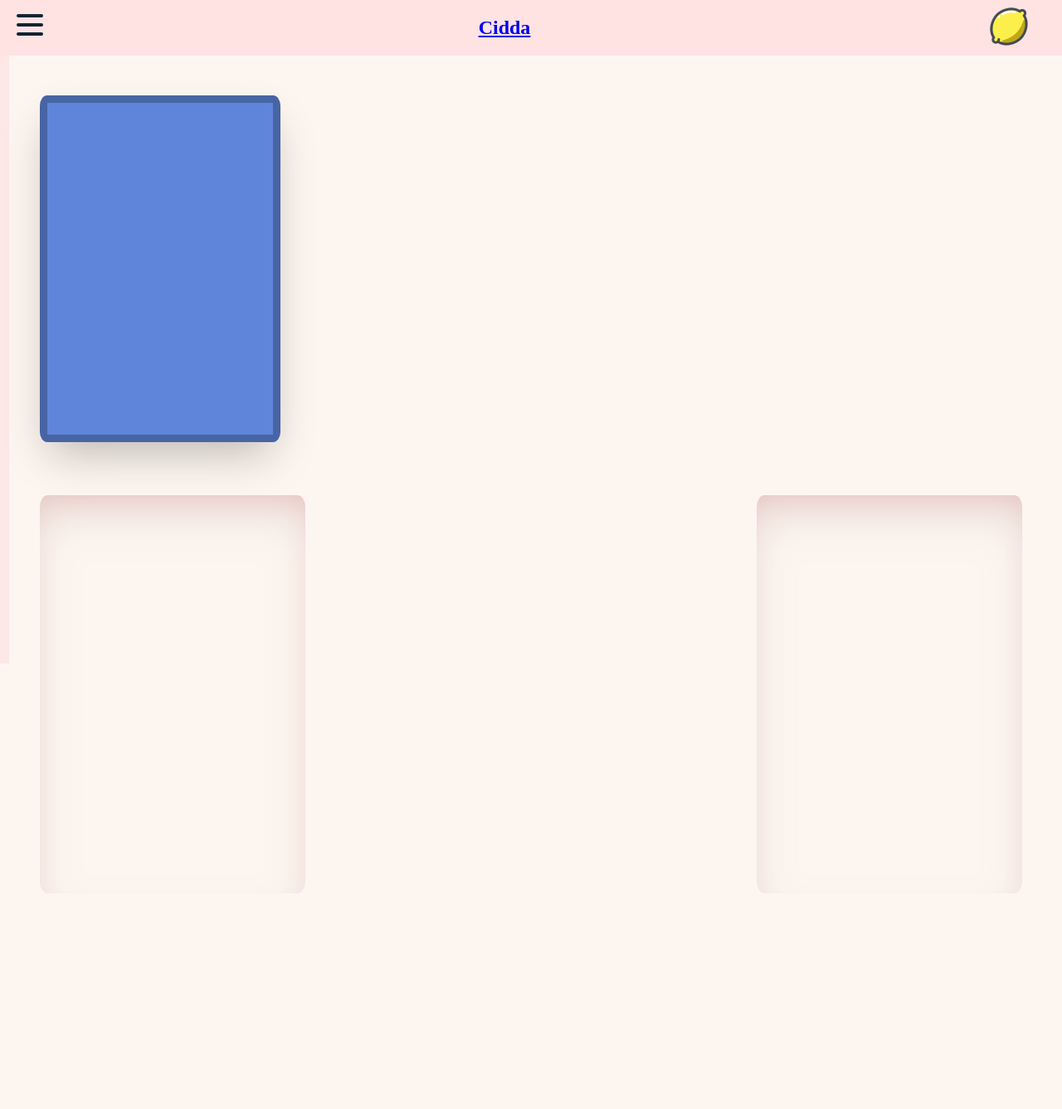
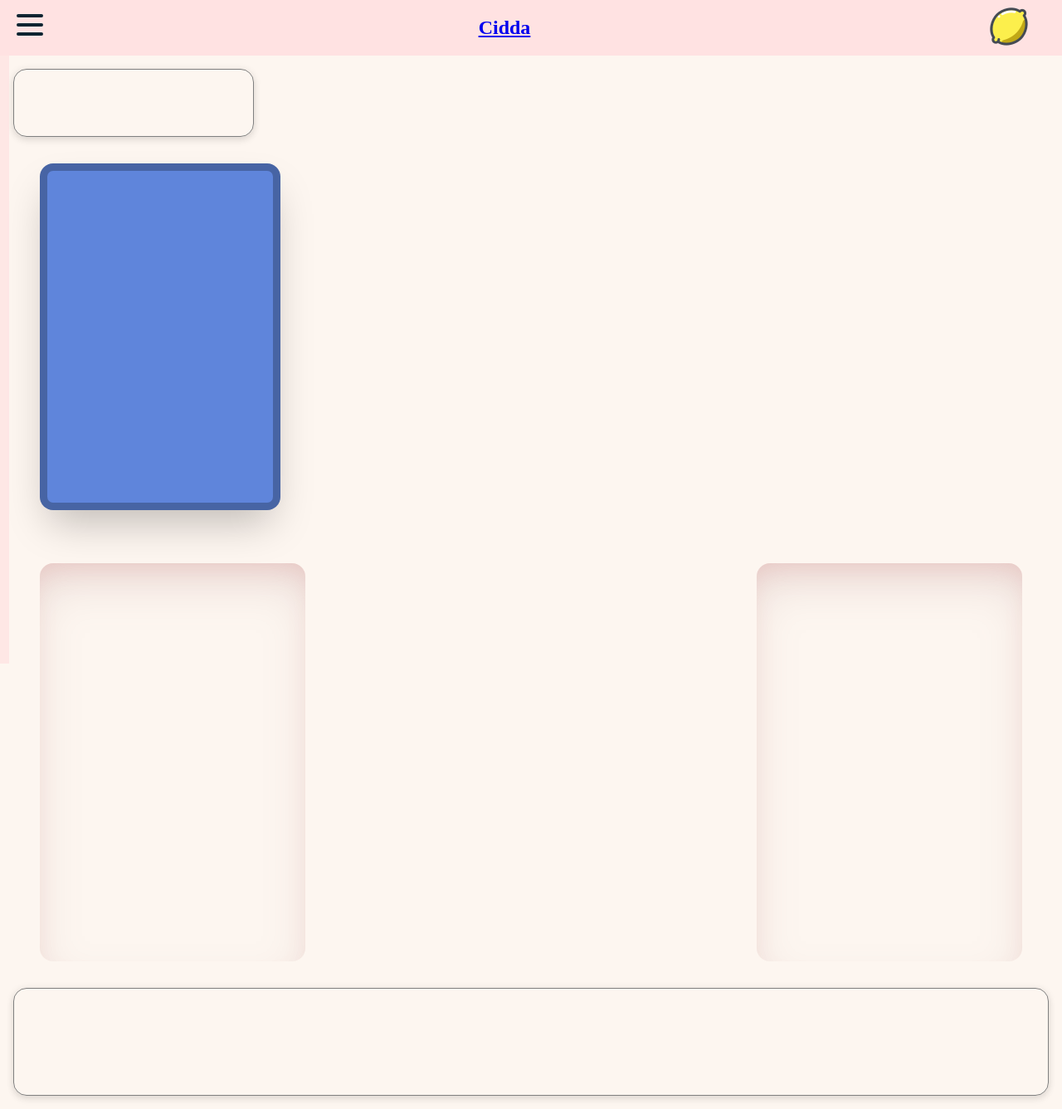
Before and after one commit to kaluminium/nuitDeLinfo, a PHP site: page /index.html in a window 1280 px wide. Shown: the whole page at 83% size. Before the commit the page ends 1077 px from the top, so only its background shows below. Run offline with PHP 8.4, Linux system fonts and the light colour scheme.

Commit message:
box resultat and reponse

```diff
--- a/index.html
+++ b/index.html
@@ -31,17 +31,19 @@
 
     <main>
       <body>
+        <div class="resultat">
+        </div>
         <div class="card">
           <div class="incard">
-
           </div>
         </div>
         <div class="reponsecase">
           <div class="case" id="case1">
-
           </div>
           <div class="case" id="case2">
-
+          </div>
+          <div class="reponse">
+          </div>
         </div>
       </body>
 
--- a/style.css
+++ b/style.css
@@ -19,7 +19,7 @@ header{
     margin: 2rem;
     width: 18rem;
     height: 30rem;
-    border-radius: 3%;
+    border-radius: 1rem;
     box-shadow: rgba(164, 129, 129, 0.25) 0px 30px 60px -12px inset, rgba(247, 132, 132, 0.3) 0px 18px 36px -18px inset;
 }
 #case2{
@@ -31,12 +31,27 @@ header{
     margin: 2rem;
     width: 15rem;
     height: 25rem;
-    border-radius: 3%;
+    border-radius: 1rem;
     border: 0.6rem rgba(0, 0, 0, 0.25) solid;
     box-shadow: rgba(0, 0, 0, 0.25) 0px 25px 50px -12px;
     background-color: rgb(95, 133, 219);
 
 }
+.resultat{
+    width: 18rem;
+    height: 5rem;
+    border-radius: 1rem ;
+    border: 0.01rem solid grey;
+    box-shadow: rgba(0, 0, 0, 0.1) 0px 1px 10px 0px, rgba(0, 0, 0, 0.06) 0px 5px 10px 0px;
+}
+.reponse {
+    grid-column: span 3;
+    height: 8rem;
+    border-radius: 1rem ;
+    border: 0.01rem solid grey;
+    box-shadow: rgba(0, 0, 0, 0.1) 0px 1px 10px 0px, rgba(0, 0, 0, 0.06) 0px 5px 10px 0px;
+}
+
 
 nav {
     display: flex;
```
Lines whose indentation alone changed are shown as unchanged.
